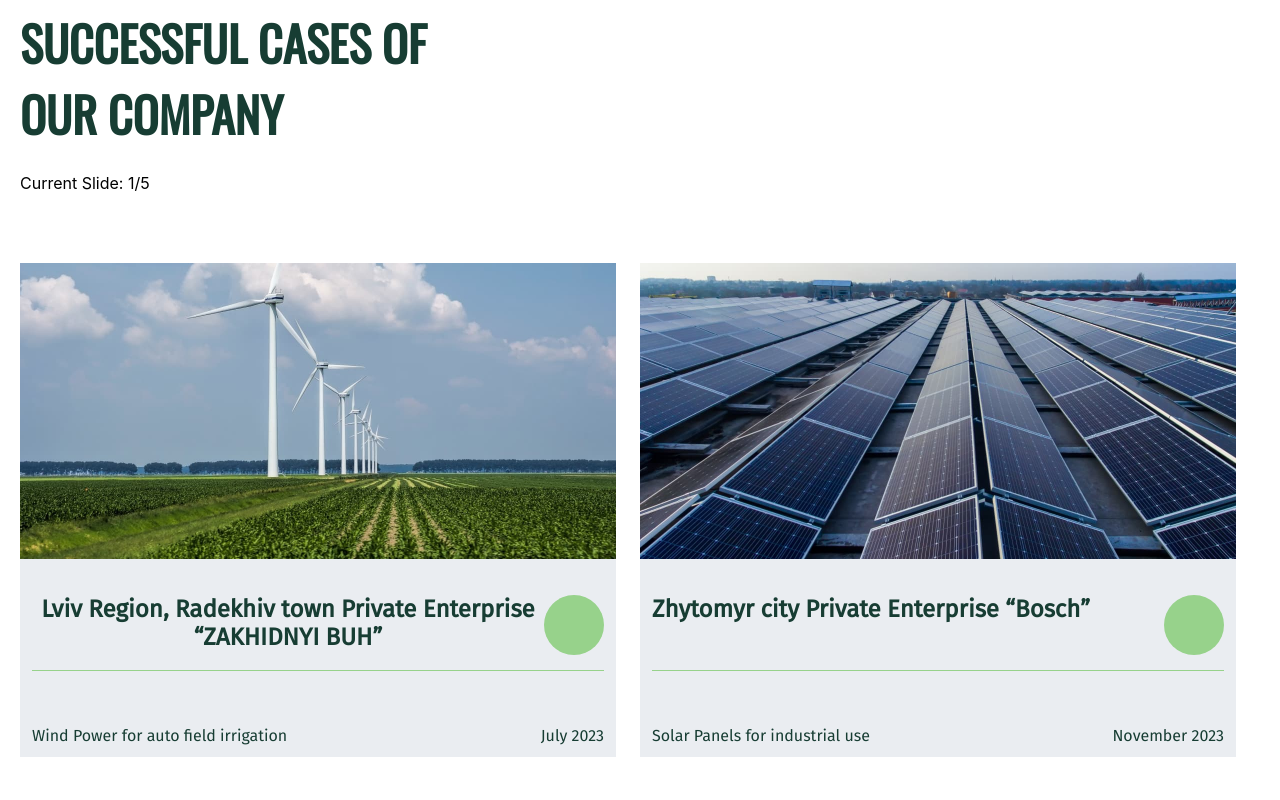
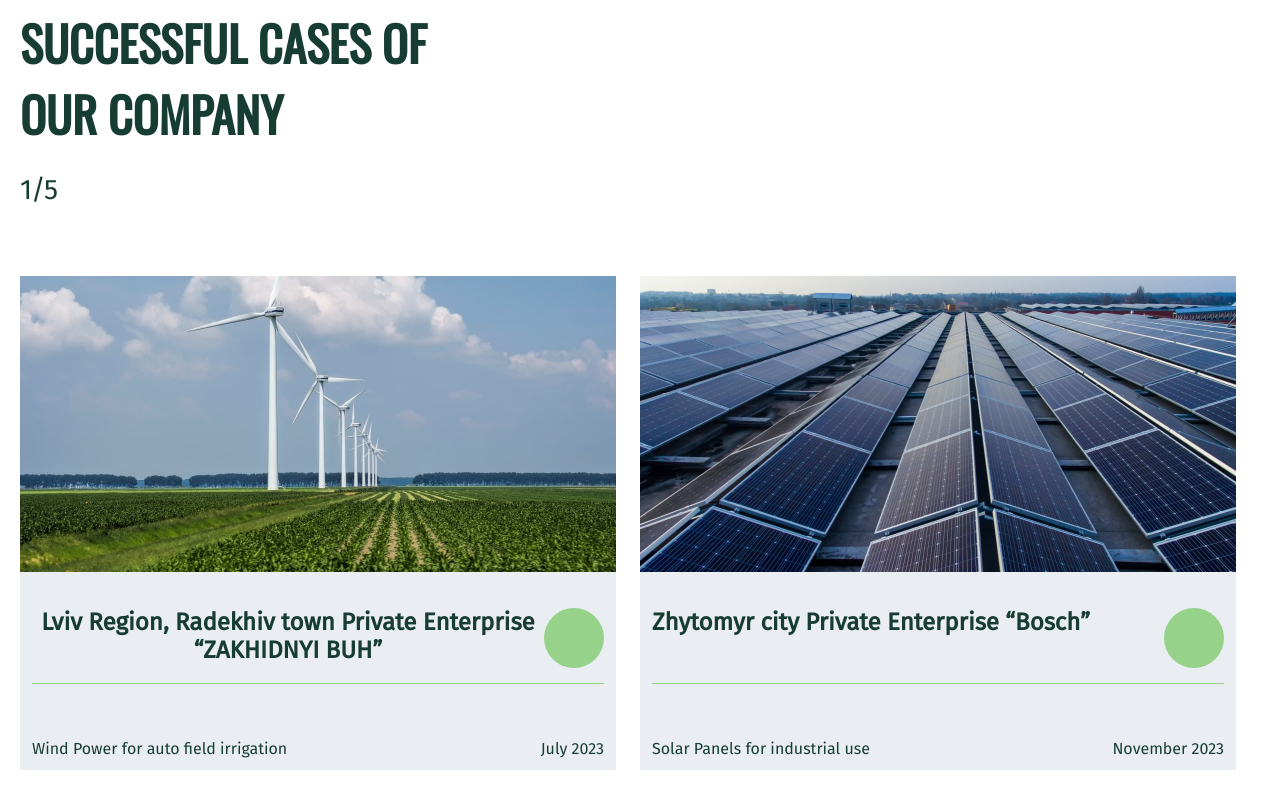
Before and after one commit to chemvic/Ecosolution, a React (Create React App) app: page / in a window 1280 px wide. Shown: the part 3707-4507 px from the top of the page. Built offline with nearby package versions, Linux system fonts and the light colour scheme; some icons are missing.

Commit message:
current upd

```diff
--- a/src/components/Cases/Cases.jsx
+++ b/src/components/Cases/Cases.jsx
@@ -58,7 +58,7 @@
     <div className={css.cases_text}>
       <h2 className={css.title}>Successful cases of<br/> our company</h2>
     </div>
-        <p>Current Slide: {currentSlide + 1}/5</p>
+        <p className={css.current_text}>{currentSlide + 1}/5</p>
 
       <button style={{
         backgroundColor: 'white',
--- a/src/components/Cases/Cases.module.css
+++ b/src/components/Cases/Cases.module.css
@@ -5,8 +5,17 @@
     color: #173D33;
     text-align: left;
     margin-bottom: 24px;
-};
-@media only screen and (min-width: 320px) and (max-width: 767px) {
+   }
+   .current_text{
+      font-family: 'FiraSans';
+      font-size: 28px;
+      font-style: normal;
+      font-weight: lighter;
+      letter-spacing: -0.04em;
+      color: #173D33;
+    }
+
+@media only screen and (min-width: 360px) and (max-width: 767px) {
     .section {
       padding: 222px 0 18px 0;
       display: flex;
@@ -16,9 +25,7 @@
     .title{
         font-size: 28px;
      }
-     /* .cases_text{
-        width: 214px;
-     } */
+
   }
 
   @media screen and (min-width: 768px) {
--- a/src/components/SliderCard/SliderCard.module.css
+++ b/src/components/SliderCard/SliderCard.module.css
@@ -3,7 +3,6 @@
     display: flex;
     flex-direction: column;
     height: 100%;
-    /* border: 1px solid grey; */
   }
 
  .sliderCard__info{
@@ -16,7 +15,6 @@
     height: 150px;
     background-color: #EAEDF1;
     width: calc(100% - 24px) ;
-    /* flex-grow: 1; */
   }
   .sliderCard__info::before {
     content: "";
@@ -88,4 +86,4 @@
               .sliderCard__description{
                 font-size: 16px;
               }
-          };
+          }
```
